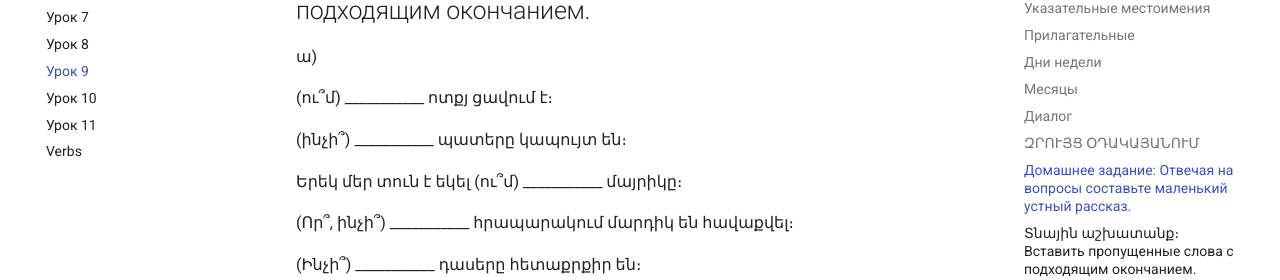
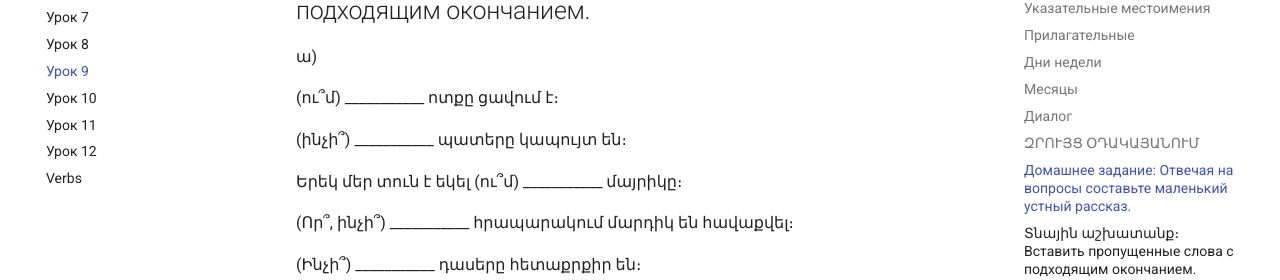
Before and after one commit to SavchenkoAlexander/armenian, an MkDocs documentation site: the page built from docs/lesson09.md, in a window 1280 px wide and 900 px high, scrolled down 3715 px. Shown: the part 172-452 px from the top of the window. Built offline with MkDocs 1.6.1 and Material for MkDocs 9.7.7, drawn with Linux system fonts in a browser that asks for light colours.

Commit message:
lesson12: new lesson added

```diff
--- a/docs/lesson09.md
+++ b/docs/lesson09.md
@@ -130,7 +130,7 @@
 
 ա)
 
-(ու՞մ) ___________ ոտքյ ցավում է։
+(ու՞մ) ___________ ոտքը ցավում է։
 
 (ինչի՞) ___________ պատերը կապույտ են։
 
--- /dev/null
+++ b/docs/lesson12.md
@@ -0,0 +1 @@
+# Урок 12
```
Also changed, not shown: docs/lesson10.md (+1 -1 lines).
